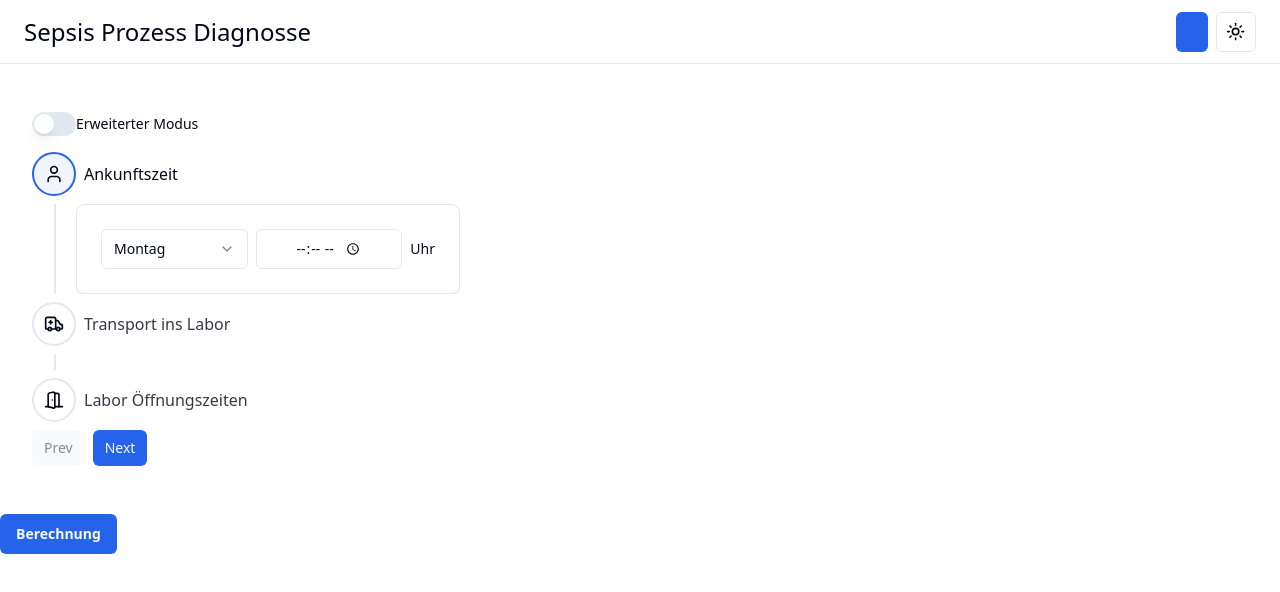
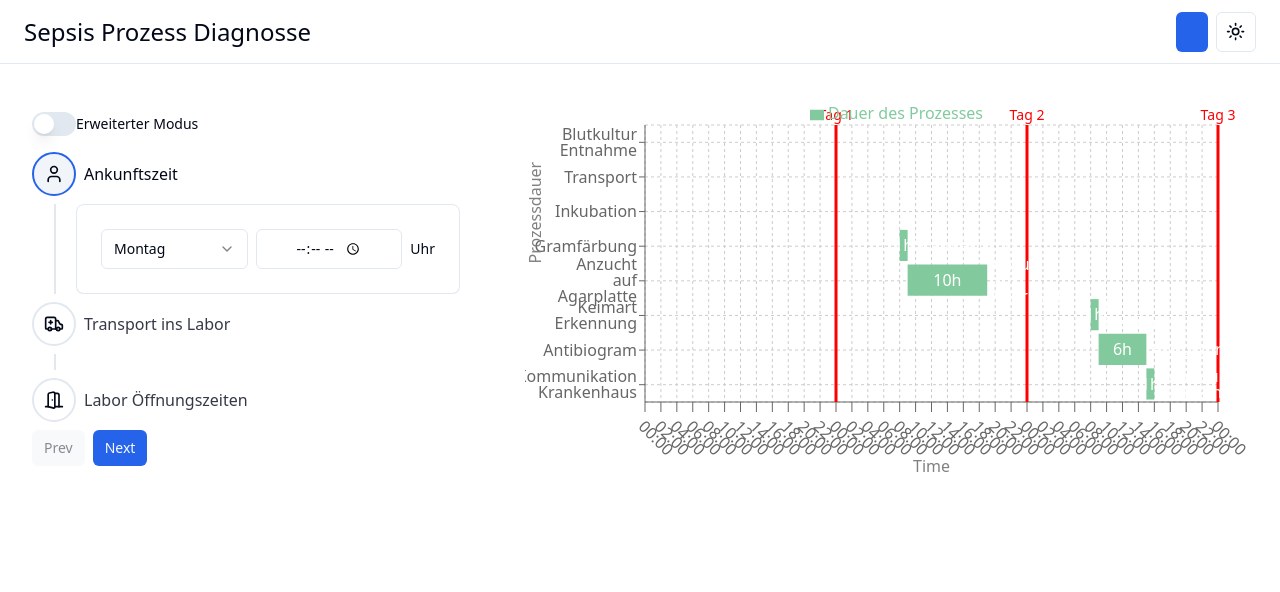
Before and after one commit to KZawislak/kzawislak.github.io, a React (Vite) app: page / in a window 1280 px wide. Shown: the top 592 px of the page. Built offline with nearby package versions, Linux system fonts and the light colour scheme.

Commit message:
minor adjustments

```diff
--- a/src/App.tsx
+++ b/src/App.tsx
@@ -95,11 +95,11 @@ function App() {
         console.log(newData)
     }, [data])
     useEffect(() => {
-        handleDataChange( (draft) => {
+        handleDataChange((draft) => {
             draft.laboratoryAllDay = allDayMode;
             draft.laboratoryMultiDay = multiDayMode
         })
-    },[allDayMode, multiDayMode])
+    }, [allDayMode, multiDayMode])
 
     const handleDataChange = (fn: (draft: ICalculationData) => void): ICalculationData | undefined => {
         const modifiedData = produce(data, fn);
@@ -213,7 +213,7 @@ function App() {
             <header className="sticky top-0 flex h-16 items-center gap-4 border-b px-4 md:px-6 bg-background">
                 <h1 className="text-2xl grow"> Sepsis Prozess Diagnosse </h1>
                 <div className="flex items-center space-x-2">
-                    <Button onClick={setDemoData} />
+                    <Button onClick={setDemoData}/>
                     <ThemeProvider defaultTheme="system" storageKey="vite-ui-theme">
                         <ModeToggle/>
                     </ThemeProvider>
@@ -240,7 +240,7 @@ function App() {
                                                 <Card>
                                                     <CardContent className="flex items-center space-x-2 pt-6">
                                                         <Select defaultValue="monday"
-                                                                value={data?.arrivalDay?.toLocaleString()}
+                                                                value={data.arrivalDay.toLocaleString()}
                                                                 onValueChange={(e) => {
                                                                     handleDataChange((draft) => {
                                                                         draft.arrivalDay = Object.keys(Weekdays).indexOf(e);
@@ -410,14 +410,11 @@ function App() {
 
                     <Separator orientation={"vertical"}/>
                     <div className="basis-3/4 flex items-center">
-                        {/*{ showGraph ? <Evaluation statistic={getStatisticValues}/> : null}*/}
-                        {showGraph ?
-                            <Evaluation graphData={graphData} dataV={data}/> : null
-                        }
+                        <Evaluation graphData={graphData} dataV={data}/>
                     </div>
                 </div>
                 <div className="">
-                    <Button className="font-bold" onClick={handleClick}>Berechnung</Button>
+                    <Button className="font-bold hidden" onClick={handleClick}>Berechnung</Button>
                     {/*    TODO: create graphs/statistics with this buttonclick*/}
                     {/*todo: validation that everything is filled out*/}
                 </div>
--- a/src/types/Data.ts
+++ b/src/types/Data.ts
@@ -117,7 +117,7 @@ export const presetGraphData: IGraphData[] = [
 ];
 
 export const demoData: ICalculationData = {
-    arrivalTime: "1",
+    arrivalTime: "06:00",
     arrivalDay: 1,
     transportTime: "2",
     // laboratoryHours: [{startTime: "", endTime: ""}],
```
Also changed, not shown: 1 other file (tests, documents, lock files or other folders).
